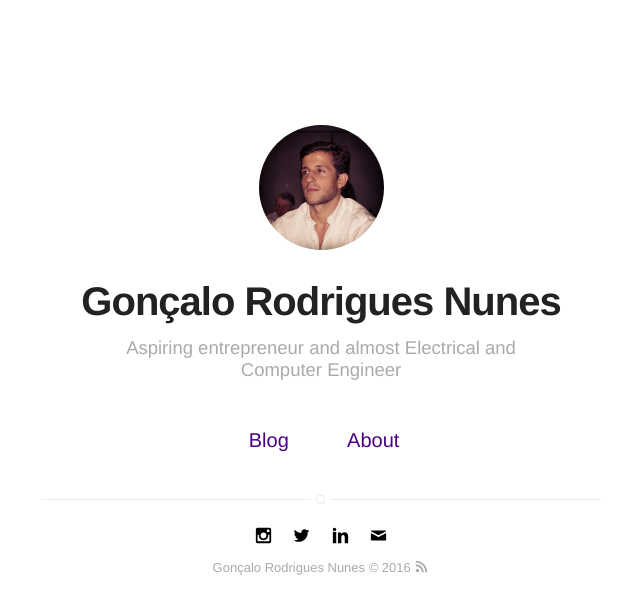
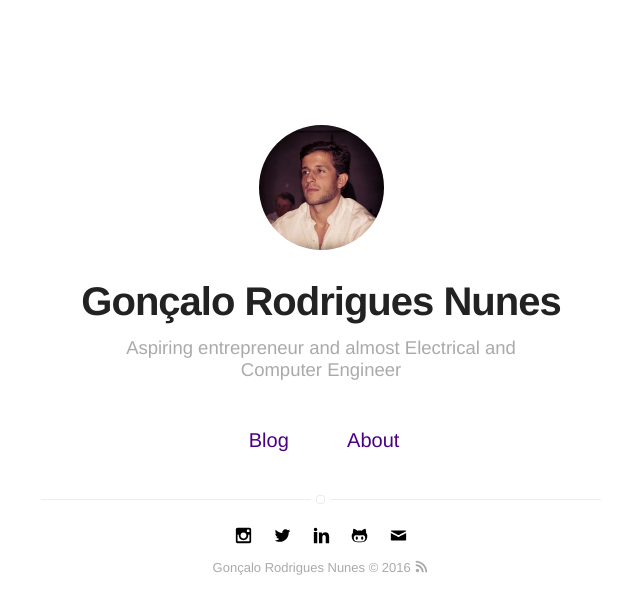
Before and after one commit to Gorbyy/gorbyy.github.io, a Jekyll site: the page built from index.html, in a window 1280 px wide. Shown: the top 614 px of the page, without its empty margins (319-959 px from the left). Built offline with Jekyll 4.4.1, drawn with Linux system fonts in a browser that asks for light colours.

Commit message:
Html changes to fix github comment

```diff
--- a/_includes/social-links.html
+++ b/_includes/social-links.html
@@ -48,11 +48,11 @@
         </a>
     {% endif %}
 
-<!--     {% if site.github %}
+    {% if site.github %}
         <a class="link" data-title="github.com/{{ site.github }}" href="https://github.com/{{ site.github }}" target="_blank">
             <svg class="icon icon-github"><use xlink:href="#icon-github"></use></svg>
         </a>
-    {% endif %} -->
+    {% endif %}
 
     {% if site.stackoverflow %}
         <a class="link" data-title="stackoverflow.com/users/{{ site.stackoverflow }}" href="http://stackoverflow.com/users/{{ site.stackoverflow }}" target="_blank">
@@ -85,7 +85,7 @@
     {% endif %}
 
     {% if site.email %}
-        <a class="link" data-title="E-mail" href="mailto:{{ site.email }}">
+        <a class="link" data-title="Email" href="mailto:{{ site.email }}">
             <svg class="icon icon-mail"><use xlink:href="#icon-mail"></use></svg>
         </a>
     {% endif %}
```
